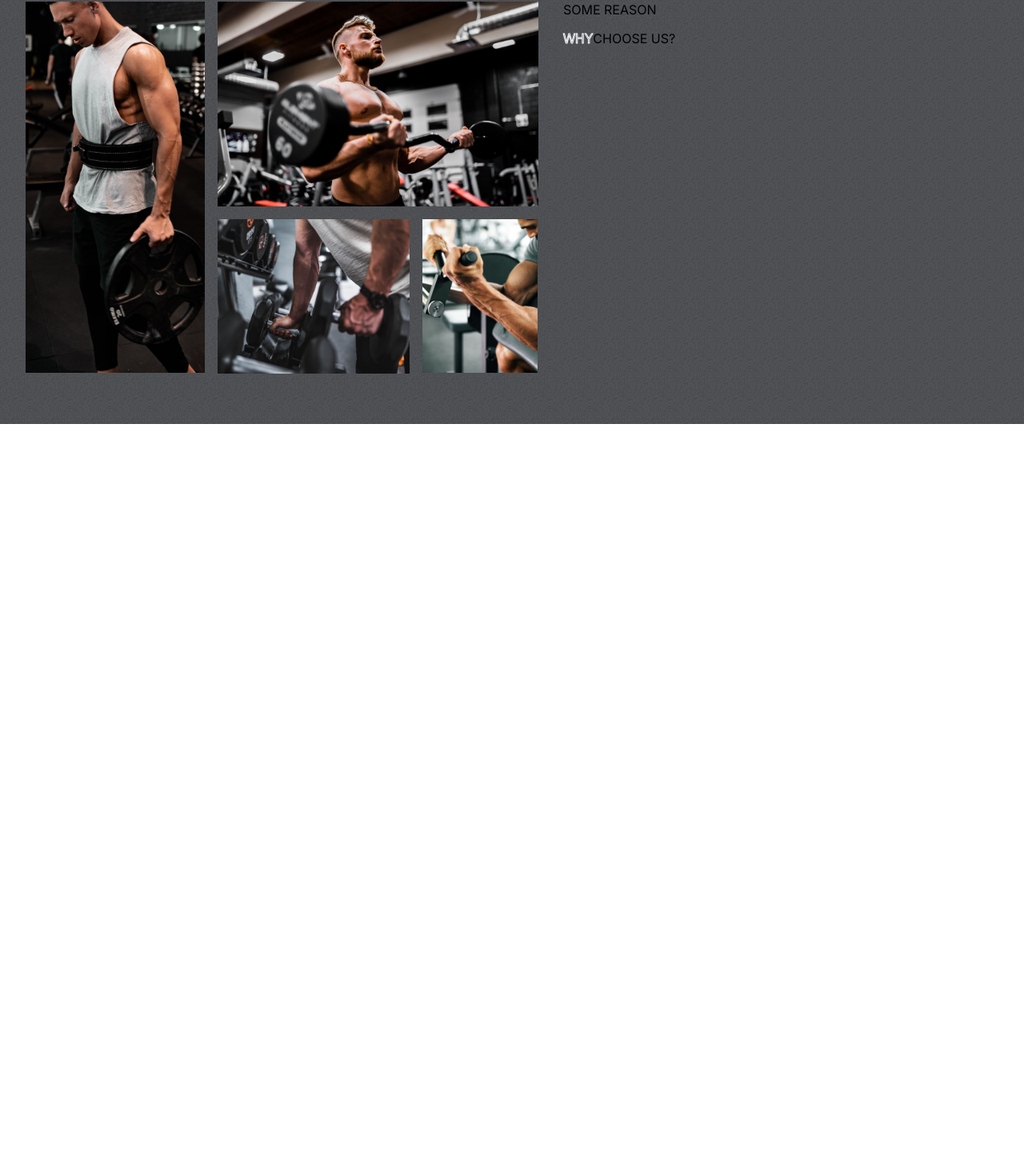
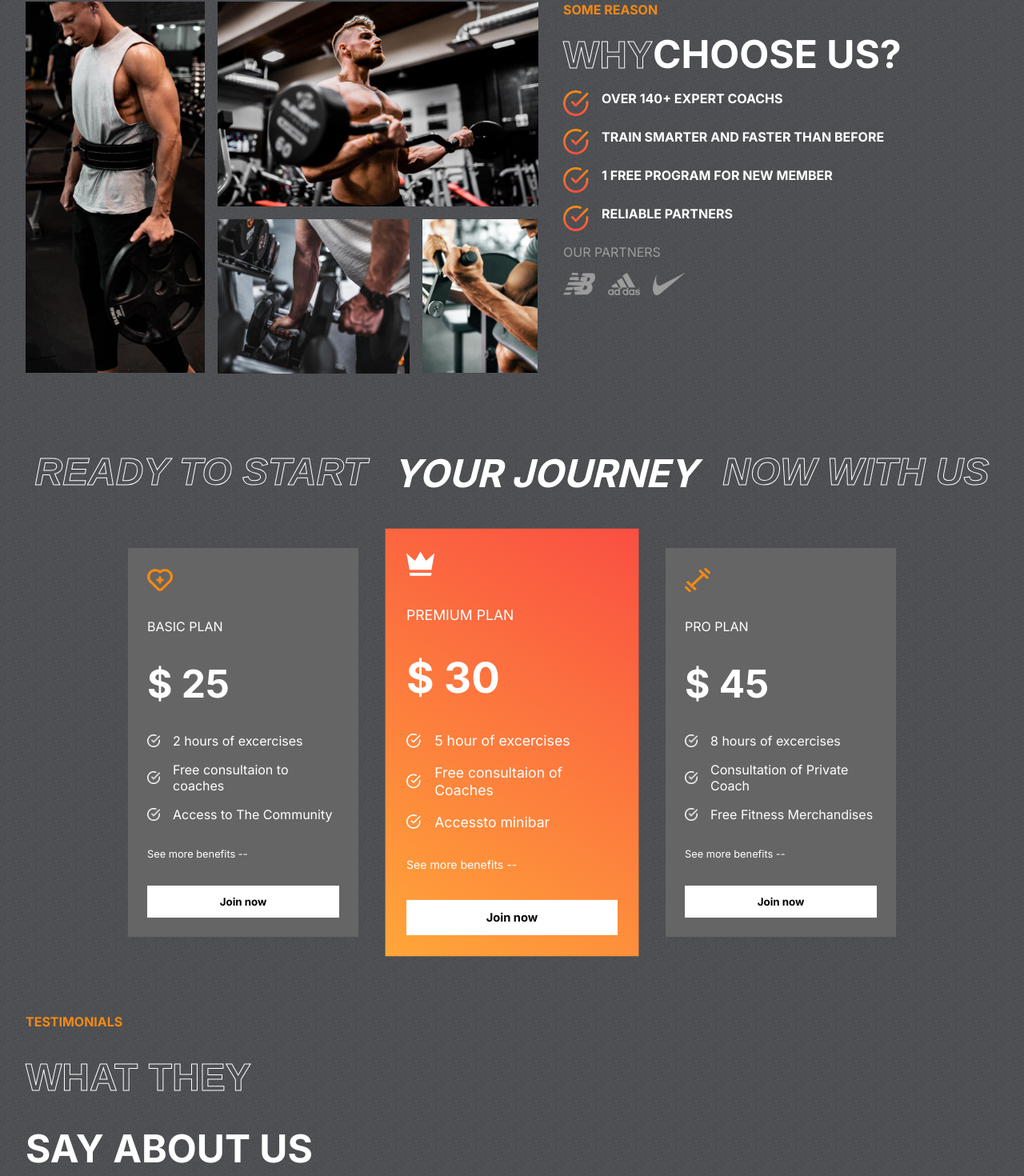
Before and after one commit to DilshanSamre/Gym-Website, a React (Create React App) app: page / in a window 1280 px wide. Shown: the part 1237-2707 px from the top of the page at 80% size. Before the commit the page ends 1767 px from the top, so only its background shows below. Built offline with nearby package versions, Linux system fonts and the light colour scheme.

Commit message:
add plans and testimonials

```diff
--- a/src/App.js
+++ b/src/App.js
@@ -2,6 +2,8 @@ import './App.css';
 import { Hero } from './Components/Hero/Hero';
 import Programs from './Components/Programs/Programs';
 import Reasons from './Components/Reasons/Reasons';
+import Plans from './Components/Plans/Plans';
+import Testimonials from './assets/Testimonials/Testimonials';
 
 function App() {
   return (
@@ -9,6 +11,8 @@ function App() {
        <Hero/>
        <Programs/>
        <Reasons/>
+       <Plans/>
+       <Testimonials/>
     </div>
   );
 }
--- /dev/null
+++ b/src/Components/Plans/Plans.css
@@ -0,0 +1,63 @@
+.plans-container{
+    margin-top:-4rem;
+    padding: 0 2rem;
+    display: flex;
+    flex-direction: column;
+    gap: 4rem;
+    position: relative;
+}
+.plans{
+    display: flex;
+    align-items: center;
+    justify-content: center;
+    gap: 3rem;
+
+}
+.plan{
+    display: flex;
+    flex-direction: column;
+    background: var(--caloryCard);
+    color:white;
+    gap: 2rem;
+    padding: 1.5rem;
+    width: 15rem;
+}
+.plan:nth-child(2){
+    background: var(--planCard);
+    transform: scale(1.1);
+}
+
+.plan>svg{
+    fill: var(--orange);
+    width: 2rem;
+    height: 2rem;
+}
+
+.plan>:nth-child(3){
+    font-size: 3rem;
+    font-weight: bold;
+}
+
+.plan>:nth-child(5){
+    font-size: 0.8rem;
+}
+.features{
+    display: flex;
+    flex-direction: column;
+    gap: 1rem;
+}
+
+.feature{
+    display: flex;
+    align-items: center;
+    gap: 1rem;
+}
+.feature>img{
+    width: 1rem;
+}
+.plans>:nth-child(2)>svg{
+    fill: white;
+}
+.plan>:nth-child(2)>button{
+    color: orange;
+}
--- /dev/null
+++ b/src/Components/Plans/Plans.jsx
@@ -0,0 +1,40 @@
+import React from 'react'
+import {plansData} from '../../data/plansData'
+import './Plans.css'
+import whiteTick from '../../assets/whiteTick.png'
+const Plans = () => {
+  return (
+    <div className="plans-container">
+      <div className="programs-header" style={{gap:'2rem'}}>
+        <span className="stroke-text">READY TO START</span>
+        <span>YOUR JOURNEY</span>
+        <span className="stroke-text">NOW WITH US</span>
+        </div>
+
+        <div className="plans">
+           {plansData.map((plan,i) => (
+            <div className="plan" key={i}>
+              {plan.icon}
+              <span>{plan.name}</span>
+              <span>$ {plan.price}</span>
+
+              <div className="features">
+                  {plan.features.map((feature, i) => (
+                    <div className="feature">
+                      <img src={whiteTick} alt="" />
+                      <span key={i}>{feature}</span>
+                    </div>
+                  ))}
+              </div>
+              <div>
+                <span>See more benefits -- </span>
+                </div>
+                <button className="btn">Join now</button>
+            </div>
+           ))}
+        </div>
+    </div>
+  )
+}
+
+export default Plans
--- a/src/Components/Reasons/Reasons.css
+++ b/src/Components/Reasons/Reasons.css
@@ -43,5 +43,40 @@
     gap: 1rem;
     display: flex;
     flex-direction: column;
+}
+.right-r>span{
+    font-weight: bold;
+    color: var(--orange);
+}
 
+.right-r>div{
+    color: white;
+    font-size: 3rem;
+    font-weight: bold;
 }
+
+.details-r{
+    display: flex;
+    flex-direction: column;
+    gap: 1rem;
+}
+
+.details-r>div{
+    display: flex;
+    font-size: 1rem;
+    gap: 1rem;
+}
+
+.details-r>div>img{
+    width: 2rem;
+    height: 2rem;
+}
+
+.partners{
+    display: flex;
+    gap: 1rem;
+}
+
+.partners>img{
+    width: 2.5rem;
+}
--- a/src/Components/Reasons/Reasons.jsx
+++ b/src/Components/Reasons/Reasons.jsx
@@ -25,6 +25,35 @@ const Reasons = () => {
                 <span className='stroke-text'>why</span>
                 <span>choose us?</span>
             </div>
+            <div className='details-r'>
+                <div>
+                    <img src={tick} alt=""></img>
+                    <span>OVER 140+ EXPERT COACHS</span>
+                </div>
+                <div>
+                    <img src={tick} alt="" />
+                    <span>TRAIN SMARTER AND FASTER THAN BEFORE</span>
+                </div>
+                <div>
+                    <img src={tick} alt="" />
+                    <span>1 FREE PROGRAM FOR NEW MEMBER</span>
+                </div>
+                <div>
+                    <img src={tick} alt="" />
+                    <span>RELIABLE PARTNERS</span>
+                </div>
+            </div>
+
+            <span style={{
+                color:"var(--gray)",
+                fontWeight:"normal",
+                }}>OUR PARTNERS
+            </span>
+                <div className="partners">
+                    <img src={nb} alt="" />
+                    <img src={adidas} alt="" />
+                    <img src={nike} alt="" />
+                </div>
         </div>
     </div>
   )
--- /dev/null
+++ b/src/assets/Testimonials/Testimonial.css
@@ -0,0 +1,25 @@
+.Testimonials{
+    display: flex;
+    gap: 1rem;
+    padding: 0 2rem;
+}
+
+.left-t{
+    display: flex;
+    flex: 1 1;
+    gap: 2rem;
+    flex-direction: column;
+    text-transform: uppercase;
+    color: white;
+}
+
+.left-t>:nth-child(1){
+    color: var(--orange);
+    font-weight: bold;
+}
+.left-t>:nth-child(2),
+
+.left-t>:nth-child(3){
+    font-weight: bold;
+    font-size: 3rem;
+}
--- /dev/null
+++ b/src/assets/Testimonials/Testimonials.jsx
@@ -0,0 +1,22 @@
+import React from 'react'
+import './Testimonial.css'
+import{testimonialsData} from "../../data/testimonialsData"
+const Testimonials = () => {
+  return (
+    <div className="Testimonials">
+         <div className="left-t">
+         <span>Testimonials</span>
+         <span className="stroke-text">What they</span>
+         <span>say about us</span>
+         <span>
+           {testimonialsData[0].review}
+         </span>
+         </div>
+         <div className="right-t">
+
+         </div>
+    </div>
+  )
+}
+
+export default Testimonials
```
